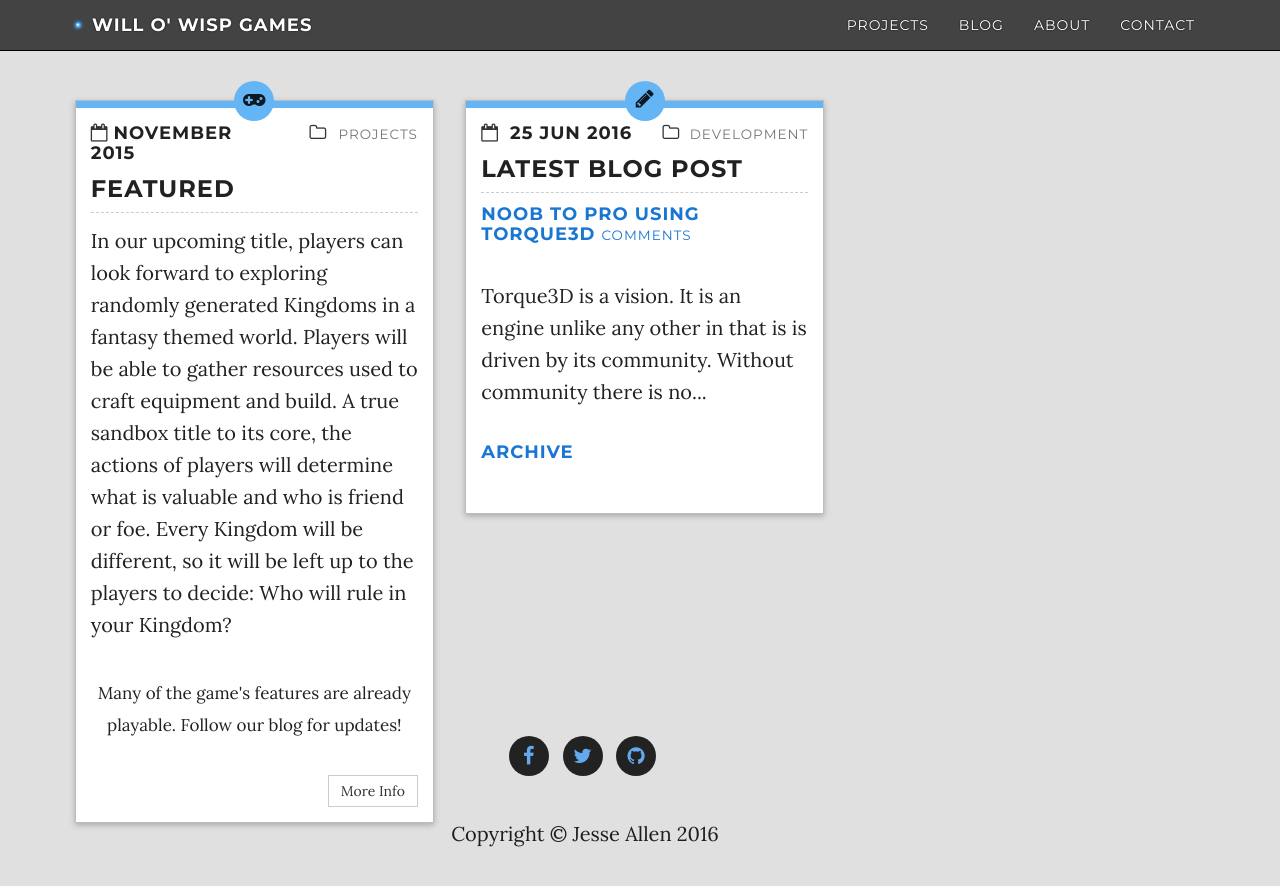
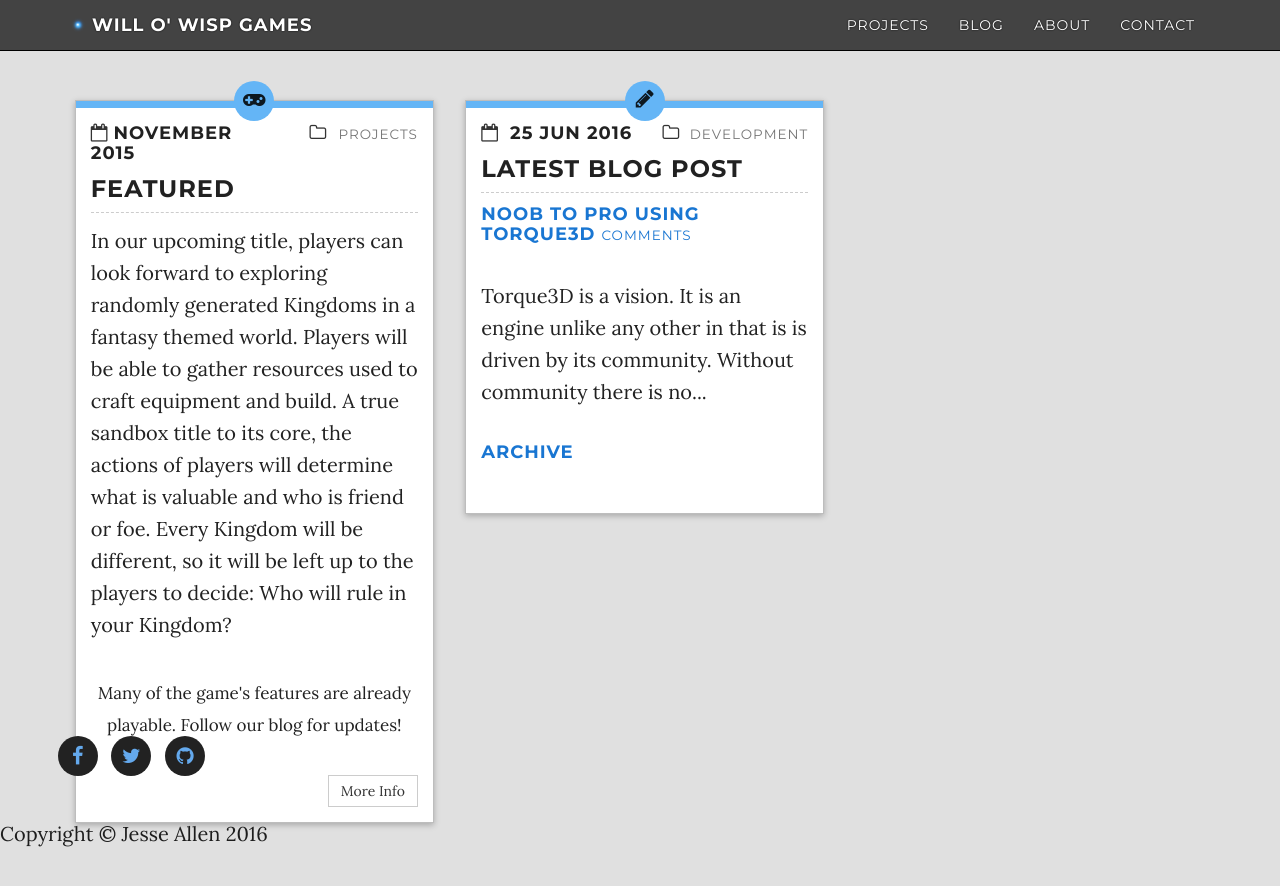
Before and after one commit to WilloWispGames/WilloWispGames.github.io, a Jekyll site: the page built from index.html, in a window 1280 px wide. Shown: the top 886 px of the page. Built offline with Jekyll 4.4.1, drawn with Linux system fonts in a browser that asks for light colours; nearby versions of some CDN libraries; comment, search, counter and statistics services are not loaded.

Commit message:
Update footer.html

```diff
--- a/_includes/footer.html
+++ b/_includes/footer.html
@@ -1,16 +1,10 @@
-
 <!-- Footer Start -->
 
 <footer>
-
     {% include social-buttons.html %}
 
     <p><br></p>
-
-    <div class="container text-center">
-        <p>Copyright &copy; {{ site.author }} {{ site.time | date: "%Y" }}</p>
-    </div>
-
+    <p>Copyright &copy; {{ site.author }} {{ site.time | date: "%Y" }}</p>
 </footer>
 
 <!-- Footer End -->
```
